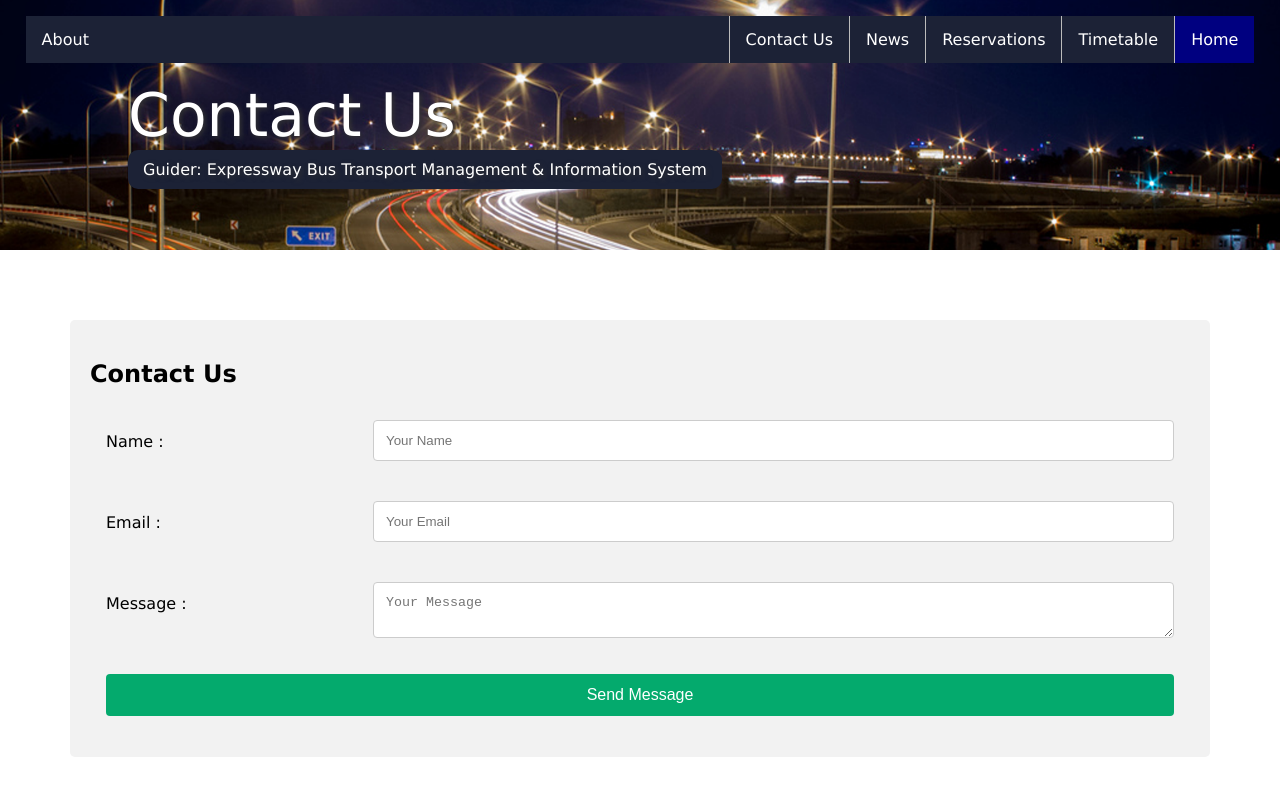
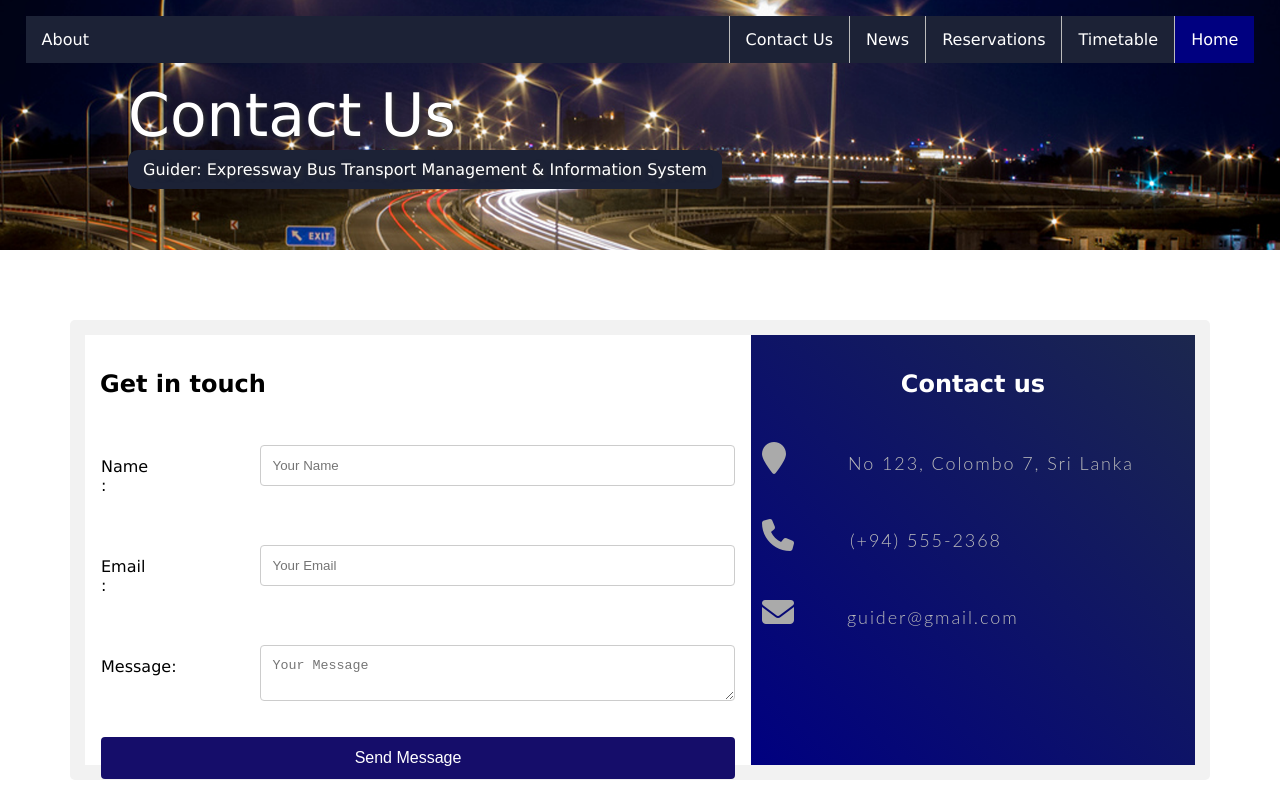
Before and after one commit to Guider-Bus-Reservation-System/Frontend, a React (Create React App) app: page /contact in a window 1280 px wide. Shown: the top 800 px of the page. Built offline with nearby package versions, Linux system fonts and the light colour scheme.

Commit message:
modify contact page

```diff
--- a/src/components/contact/ContactPage.jsx
+++ b/src/components/contact/ContactPage.jsx
@@ -3,8 +3,12 @@ import "./styles/ContactPage.css";
 
 const ContactPage = () => {
 	return (
+		<React.Fragment>
 			<div className="contact-container">
-			<h2>Contact Us</h2>
+				<div className="contact-container-left">
+					<div className="contact-container-left-header">
+						<h2>Get in touch</h2>
+					</div>
 					<form className="contact-form">
 						<div className="row">
 							<div className="col-25">
@@ -20,13 +24,17 @@ const ContactPage = () => {
 								<label for="email">Email : </label>
 							</div>
 							<div className="col-75">
-						<input type="email" placeholder="Your Email" />
+								<input
+									type="email"
+									rows="10"
+									placeholder="Your Email"
+								/>
 							</div>
 						</div>
 
 						<div className="row">
 							<div className="col-25">
-						<label for="message">Message : </label>
+								<label for="message">Message: </label>
 							</div>
 							<div className="col-75">
 								<textarea placeholder="Your Message"></textarea>
@@ -38,6 +46,45 @@ const ContactPage = () => {
 						</div>
 					</form>
 				</div>
+				<div className="contact-container-right">
+					<div className="contact-container-right-header">
+						<h2>Contact us</h2>
+					</div>
+					<ul class="contact-list">
+						<li class="list-item">
+							<i class="fa fa-map-marker fa-2x">
+								<span class="contact-text place">
+									No 123, Colombo 7, Sri Lanka
+								</span>
+							</i>
+						</li>
+
+						<li class="list-item">
+							<i class="fa fa-phone fa-2x">
+								<span class="contact-text phone">
+									<a
+										href="tel:1-212-555-5555"
+										title="Give me a call"
+									>
+										(+94) 555-2368
+									</a>
+								</span>
+							</i>
+						</li>
+
+						<li class="list-item">
+							<i class="fa fa-envelope fa-2x">
+								<span class="contact-text gmail">
+									<a href="mailto:#" title="Send me an email">
+										guider@gmail.com
+									</a>
+								</span>
+							</i>
+						</li>
+					</ul>
+				</div>
+			</div>
+		</React.Fragment>
 	);
 };
 
--- a/src/components/contact/styles/ContactPage.css
+++ b/src/components/contact/styles/ContactPage.css
@@ -59,39 +59,33 @@ button:hover {
 	box-sizing: border-box;
 }
 
-input[type="text"],
-input[type="email"],
-textarea {
+.contact-container {
 	width: 100%;
-	padding: 12px;
-	border: 1px solid #ccc;
-	border-radius: 4px;
-	resize: vertical;
+	border-radius: 5px;
+	background-color: #f2f2f2;
+	padding: 15px;
 }
 
-label {
-	padding: 12px 12px 12px 0;
-	display: inline-block;
+.contact-container-left {
+	display: flex;
+	flex-direction: column;
+	width: 60%;
+	height: 430px;
+	background-color: white;
+	float: left;
 }
 
-button[type="submit"] {
-	background-color: #04aa6d;
-	color: white;
-	padding: 12px 20px;
-	border: none;
-	border-radius: 4px;
-	cursor: pointer;
-	float: right;
+.contact-container-right {
+	display: flex;
+	flex-direction: column;
+	align-items: center;
+	width: 40%;
+	height: 430px;
+	background-image: linear-gradient(to bottom left, #1c274e, #000080);
 }
 
-button[type="submit"]:hover {
-	background-color: #45a049;
-}
-
-.contact-container {
-	border-radius: 5px;
-	background-color: #f2f2f2;
-	padding: 20px;
+.contact-container-left-header {
+	margin: 15px 0 15px 15px;
 }
 
 .col-25 {
@@ -113,12 +107,93 @@ button[type="submit"]:hover {
 	clear: both;
 }
 
+input[type="text"],
+input[type="email"],
+textarea {
+	width: 100%;
+	padding: 12px;
+	border: 1px solid #ccc;
+	border-radius: 4px;
+	resize: vertical;
+}
+
+label {
+	padding: 12px 120px 12px 0;
+	display: inline-block;
+}
+
+.row button[type="submit"] {
+	background-color: #150d6a;
+	color: white;
+	padding: 12px 20px 12px 0;
+	border: none;
+	border-radius: 4px;
+	cursor: pointer;
+	float: right;
+}
+
+.row button[type="submit"]:hover {
+	background-color: #27139c;
+}
+
+/*.contact-container-right {
+	max-width: 400px;
+}
+*/
+
+/* Location, Phone, Email Section */
+.contact-container-right-header {
+	margin: 15px 0 25px 0;
+	color: #fff;
+}
+
+.contact-list {
+	list-style-type: none;
+	margin-left: -30px;
+	padding-right: 20px;
+}
+
+.list-item {
+	line-height: 4;
+	color: #aaa;
+}
+
+.contact-text {
+	font: 300 18px "Lato", sans-serif;
+	letter-spacing: 1.9px;
+	color: #bbb;
+}
+
+.place {
+	margin-left: 62px;
+}
+
+.phone {
+	margin-left: 56px;
+}
+
+.gmail {
+	margin-left: 53px;
+}
+
+.contact-text a {
+	color: #bbb;
+	text-decoration: none;
+	transition-duration: 0.2s;
+}
+
+.contact-text a:hover {
+	color: #fff;
+	text-decoration: none;
+}
+
 /* Responsive layout - when the screen is less than 600px wide, make the two columns stack on top of each other instead of next to each other */
 @media screen and (max-width: 600px) {
-	.col-25,
-	.col-75,
-	button[type="submit"] {
-		width: 100%;
+	.contact-container-left {
+		width: 60%;
 		margin-top: 0;
 	}
+	.contact-container-right {
+		width: 40%;
+	}
 }
```
Lines whose indentation alone changed are shown as unchanged.
